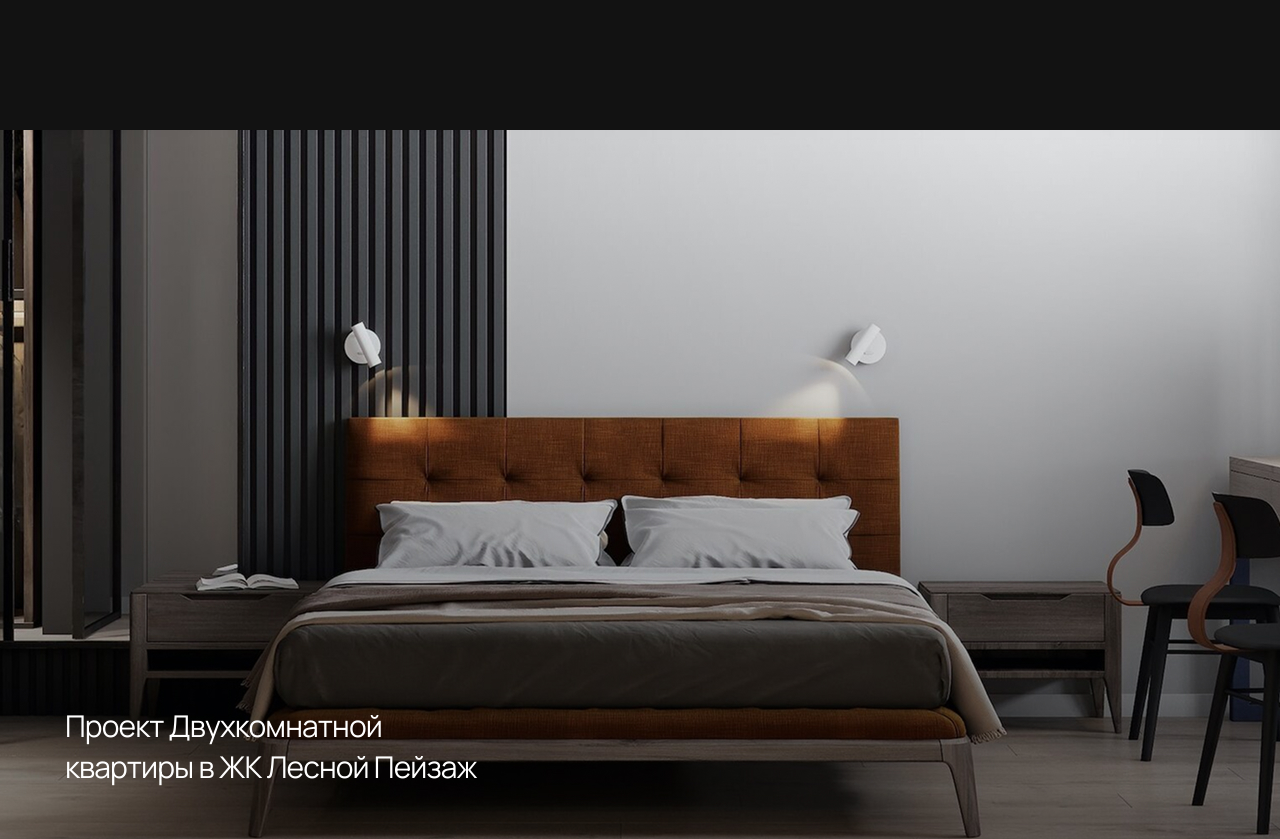
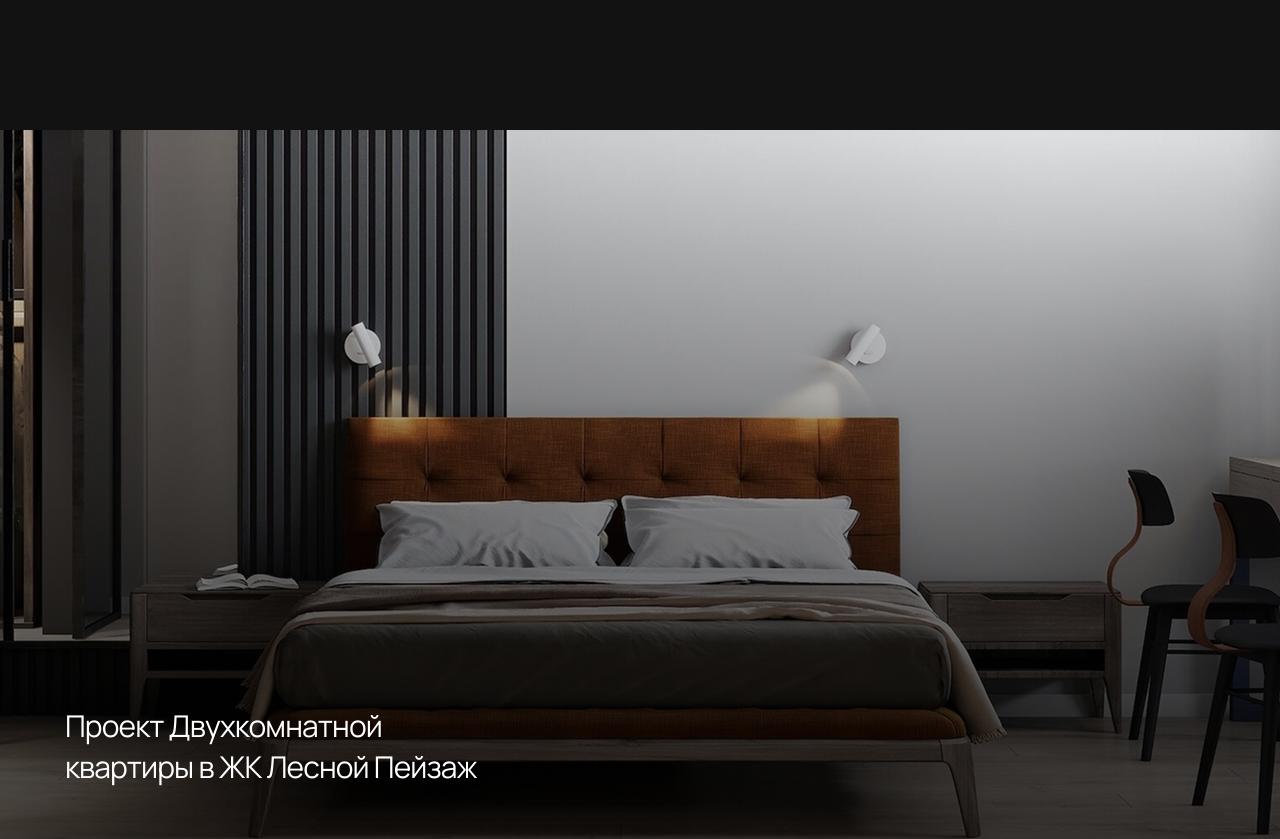
Before and after one commit to gh-RomanovEV/metrica-check03, a plain HTML site: page index.html in a window 1280 px wide. Shown: the part 5580-6419 px from the top of the page. Drawn offline with Linux system fonts and the light colour scheme.

Commit message:
fix section slide

```diff
--- a/styles/style.css
+++ b/styles/style.css
@@ -257,7 +257,7 @@ button {
 
 .slide {
   width: 100%;
-  background-image: url('../images/slide-bg.jpg');
+  background: linear-gradient(180deg, rgba(0, 0, 0, 0) 0.52%, rgba(0, 0, 0, 0.4) 82.81%), url('../images/slide-bg.jpg');
   background-repeat: no-repeat;
   background-position: 50%;
   background-size: cover;
```
